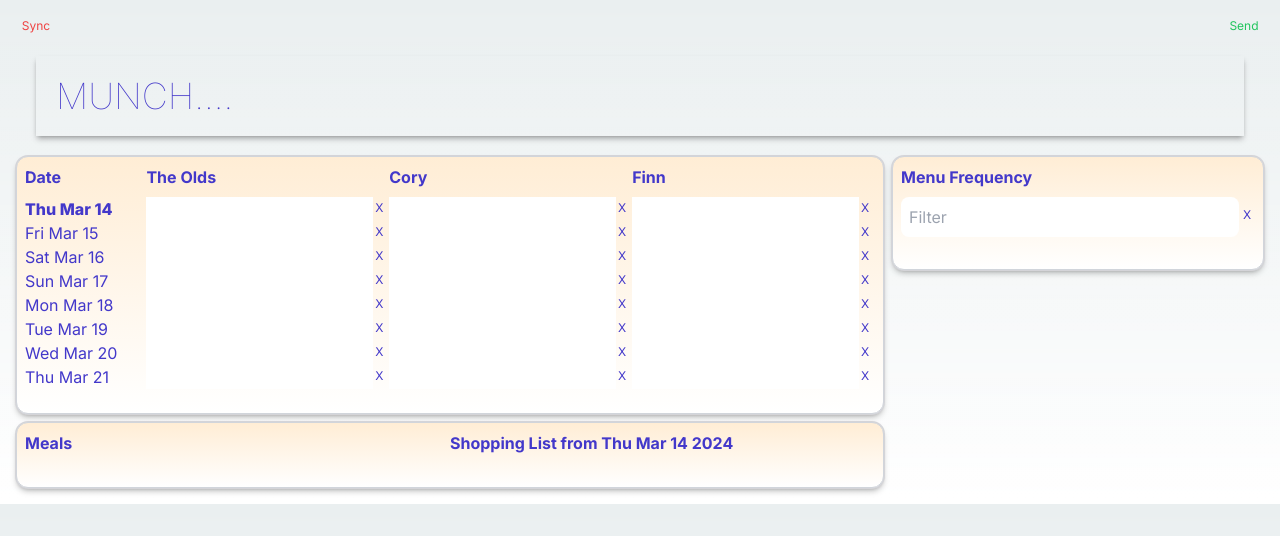
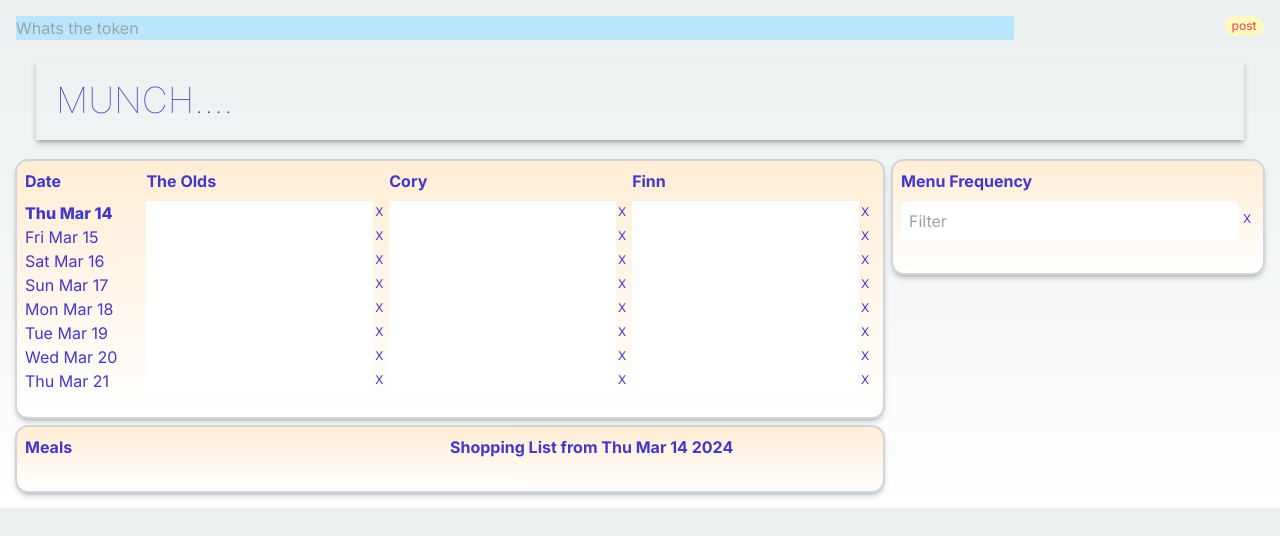
Before and after one commit to cleanbill/munch, a Next.js app: page / in a window 1280 px wide. Shown: the top 536 px of the page. Built offline with nearby package versions, Linux system fonts and the light colour scheme.

Commit message:
clear token and re-enter

```diff
--- a/package.json
+++ b/package.json
@@ -13,6 +13,7 @@
     "next": "^14.2.3",
     "react": "^18.3.1",
     "react-dom": "^18.3.1",
+    "react-toastify": "^10.0.5",
     "usehooks-ts": "^2.9.2"
   },
   "devDependencies": {
--- a/src/components/sync.tsx
+++ b/src/components/sync.tsx
@@ -1,8 +1,9 @@
 "use client"
 import { useLocalStorage } from "usehooks-ts";
 import { useEffect, useState } from "react";
-import { Eater, MUNCH, Dinner, SELECTED_MEAL, MealPlan, SELECTED_DATE_INDEX, MUNCH_BAK, VERSIONS_STAMP, API_KEY } from "../../types";
-import DinnerForm from "./dinnerForm";
+import { MUNCH, Dinner, MUNCH_BAK, VERSIONS_STAMP, API_KEY } from "../../types";
+import { ToastContainer, toast } from 'react-toastify';
+import 'react-toastify/dist/ReactToastify.css';
 
 
 const Sync = () => {
@@ -11,7 +12,7 @@ const Sync = () => {
     const [dinners, setDinners] = useLocalStorage(MUNCH, new Array<Dinner>());
     const [_back, setBack] = useLocalStorage(MUNCH_BAK, new Array<Dinner>());
     const [versionstamp, setVersionstamp] = useLocalStorage(VERSIONS_STAMP, 0);
-    const [token, _setToken] = useLocalStorage(API_KEY, "munch");
+    const [token, setToken] = useLocalStorage(API_KEY, "munch");
 
     useEffect(() => {
         setMounted(true);
@@ -24,15 +25,34 @@ const Sync = () => {
             headers: { "Content-Type": "application/json" },
         };
         const response = await fetch(URL, requestOptions);
-        const data = await response.json();
-
-        return data;
+        if (response.status != 200) {
+            toast.error('Failed to Sync data', {
+                position: "top-center",
+                autoClose: 5000,
+                hideProgressBar: false,
+                closeOnClick: true,
+                pauseOnHover: true,
+                draggable: true,
+                progress: undefined,
+                theme: "light"
+            });
+            return;
+        }
+        try {
+            const data = await response.json();
+            return data;
+        } catch (err) {
+            console.error('Cannot parse data', err);
+            toast("Sync failed - parsing problem");
+        }
     }
 
     const load = async () => {
 
         const data = await getData();
-
+        if (!data) {
+            return;
+        }
         // Back it up...
         setBack([...dinners]);
         setVersionstamp(data.versionstamp);
@@ -45,13 +65,23 @@ const Sync = () => {
         }
         const data = await getData();
         if (data.versionstamp != versionstamp) {
+            toast.error('Cannot Send - out of sync', {
+                position: "top-center",
+                autoClose: 3000,
+                hideProgressBar: false,
+                closeOnClick: true,
+                pauseOnHover: true,
+                draggable: true,
+                progress: undefined,
+                theme: "light"
+            });
             throw Error("Out of sync");
         }
     }
 
     const save = async () => {
         checkVersion();
-        const URL = 'sync';
+        const URL = 'sync/' + token;
         const data = {
             token,
             dinners,
@@ -65,13 +95,34 @@ const Sync = () => {
         await fetch(URL, requestOptions);
     }
 
+    const hasToken = token != 'munch';
+    const noToken = !hasToken;
+
+    const updateToken = () => {
+        const el = document.getElementById("token-input") as HTMLInputElement;
+        setToken(el.value);
+    }
+
+    const clearToken = () => {
+        setToken("munch");
+    }
+
     return (
         <div >
-            {mounted && <div className='grid grid-cols-2'>
-                <button className="w-10 text-red-500 hover:bg-blue-200 focus:outline-none focus:ring hover:pr-0 focus:ring-yellow-300 text-xs rounded-xl h-5 float-start" onClick={load} >Sync</button>
-                <button className="w-10 text-green-500 hover:bg-blue-200 focus:outline-none focus:ring hover:pr-0 focus:ring-yellow-300 text-xs rounded-xl h-5 place-self-end" onClick={save} >Send</button>
+
+            {mounted && noToken && <div>
+                <input id="token-input" className="w-4/5 bg-sky-200 text-left" placeholder="Whats the token"></input><button className="float-right w-10 text-red-500 bg-yellow-100 hover:bg-blue-200 focus:outline-none focus:ring hover:pr-0 focus:ring-yellow-300 text-xs rounded-xl h-5" onClick={updateToken}>post</button>
             </div>}
-        </div>
+
+            {mounted && hasToken && <div>
+                < ToastContainer />
+                <div className='grid grid-cols-3'>
+                    <button className="w-10 text-red-500 hover:bg-blue-200 focus:outline-none focus:ring hover:pr-0 focus:ring-yellow-300 text-xs rounded-xl h-5 float-start" onClick={load} >Sync</button>
+                    <button className="w-10 text-red-500 hover:bg-blue-200 focus:outline-none focus:ring hover:pr-0 focus:ring-yellow-300 text-xs rounded-xl h-5 place-self-center" onClick={clearToken} >clear</button>
+                    <button className="w-10 text-green-500 hover:bg-blue-200 focus:outline-none focus:ring hover:pr-0 focus:ring-yellow-300 text-xs rounded-xl h-5 place-self-end" onClick={save} >Send</button>
+                </div>
+            </div>}
+        </div >
     )
 }
 
```
Also changed, not shown: 1 other file (tests, documents, lock files or other folders).
